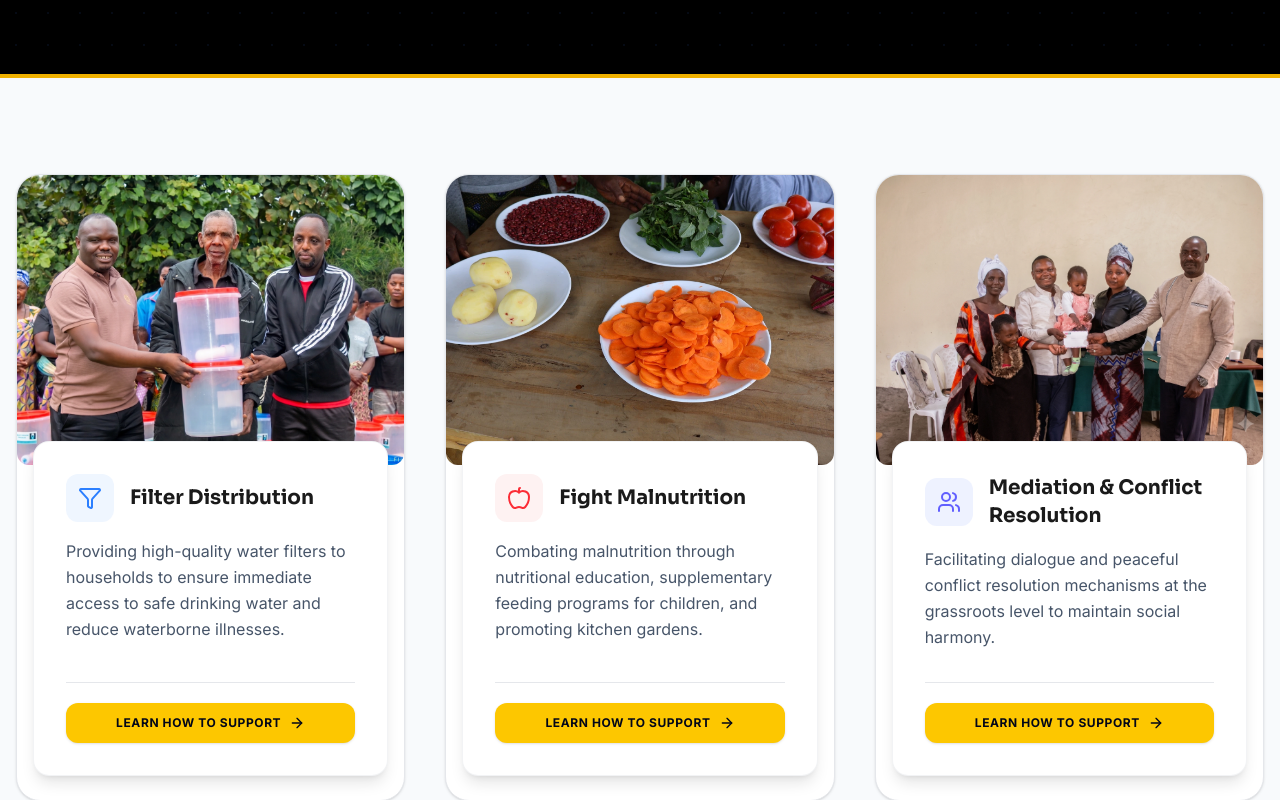
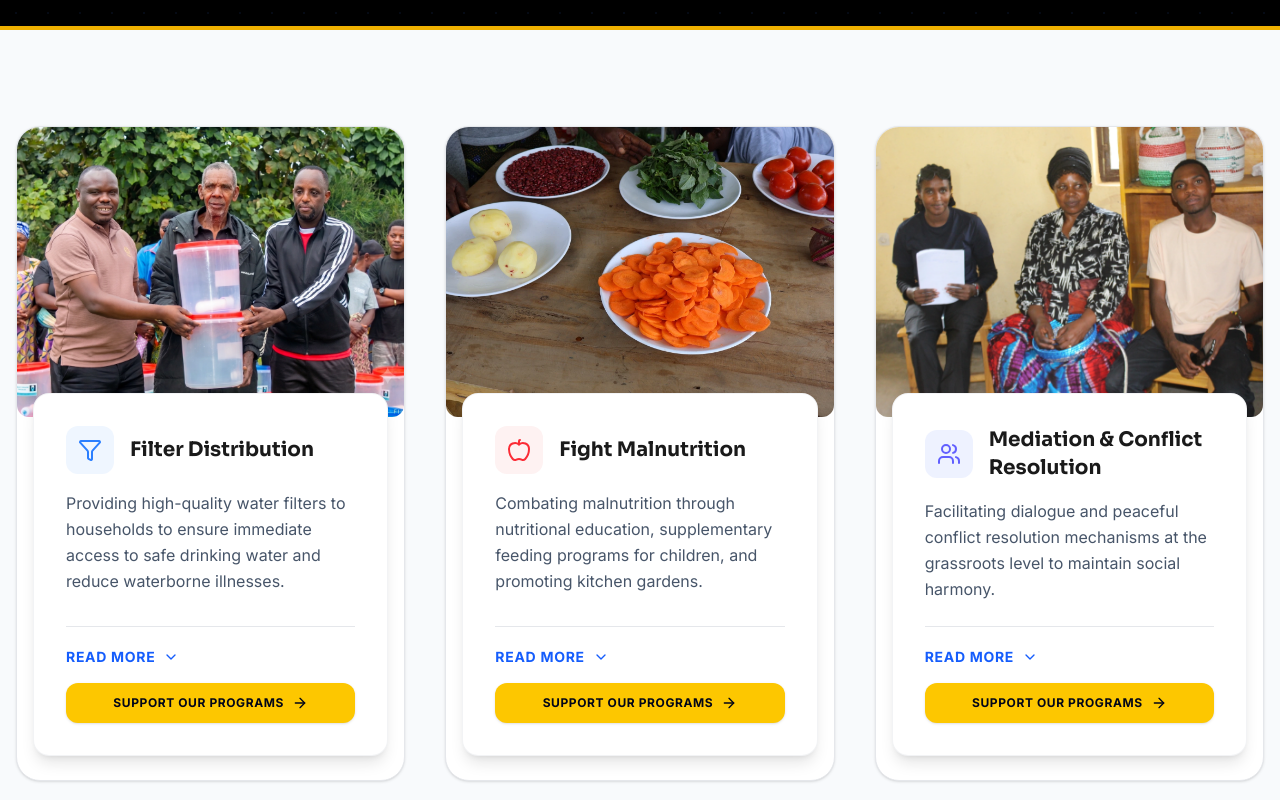
Before and after one commit to PEACE-DURABLE-DEVELOPMENT/PDD, a Next.js app: page /programs in a window 1280 px wide. Shown: the part 500-1300 px from the top of the page. Built offline with nearby package versions, Linux system fonts and the light colour scheme; no server answers.

Commit message:
Refactor programs page to use ProgramCard, update footer social links, adjust projects support button styling, and migrate px image to webp format

```diff
--- a/src/app/programs/page.tsx
+++ b/src/app/programs/page.tsx
@@ -1,8 +1,8 @@
-import SmartImage from "@/components/SmartImage";
-import { ArrowRight, Filter, Apple, Users, HeartPulse, BookOpenCheck, Landmark, TreePine } from "lucide-react";
+import { Filter, Apple, Users, HeartPulse, BookOpenCheck, Landmark, TreePine } from "lucide-react";
 import Link from "next/link";
 import { cookies } from "next/headers";
 import { translations } from "@/lib/translations";
+import ProgramCard from "@/components/ProgramCard";
 
 export const metadata = {
   title: "Our Programs | PDD Rwanda",
@@ -19,6 +19,7 @@ export default async function ProgramsPage() {
       id: "filter-distribution",
       title: t.programs.items.filter.title,
       description: t.programs.items.filter.desc,
+      full: lang === "fr" ? "Ce programme garantit que les familles vulnérables reçoivent des filtres à eau, réduisant les risques pour la santé et gardant les enfants en bonne santé pour l'école." : "This program ensures vulnerable families receive water filters, reducing health risks and keeping children healthy for school.",
       icon: Filter,
       color: "text-blue-500",
       bg: "bg-blue-50",
@@ -28,6 +29,7 @@ export default async function ProgramsPage() {
       id: "fight-malnutrition",
       title: t.programs.items.malnutrition.title,
       description: t.programs.items.malnutrition.desc,
+      full: lang === "fr" ? "Nous donnons aux mères les connaissances et les ressources nécessaires pour cultiver des aliments nutritifs, garantissant que les enfants grandissent forts et en bonne santé." : "We empower mothers with knowledge and resources to cultivate nutritious foods, ensuring children grow up strong and healthy.",
       icon: Apple,
       color: "text-red-500",
       bg: "bg-red-50",
@@ -37,15 +39,17 @@ export default async function ProgramsPage() {
       id: "mediation-and-conflict-resolution",
       title: t.programs.items.mediation.title,
       description: t.programs.items.mediation.desc,
+      full: lang === "fr" ? "En formant les dirigeants locaux à la résolution des conflits, nous bâtissons une base de compréhension mutuelle, transformant les communautés de l'intérieur." : "By training local leaders in conflict resolution, we build a foundation of mutual understanding, transforming communities from within.",
       icon: Users,
       color: "text-indigo-500",
       bg: "bg-indigo-50",
-      image: "/medi.webp",
+      image: "/px.webp",
     },
     {
       id: "trauma-healing",
       title: t.programs.items.healing.title,
       description: t.programs.items.healing.desc,
+      full: lang === "fr" ? "Nos conseillers dévoués offrent des espaces sûrs aux individus pour traiter le deuil et les traumatismes, ouvrant la voie à la guérison émotionnelle et à la paix." : "Our dedicated counselors provide safe spaces for individuals to process grief and trauma, paving the way for emotional recovery and peace.",
       icon: HeartPulse,
       color: "text-rose-500",
       bg: "bg-rose-50",
@@ -55,6 +59,7 @@ export default async function ProgramsPage() {
       id: "empowered-families-literacy",
       title: t.programs.items.literacy.title,
       description: t.programs.items.literacy.desc,
+      full: lang === "fr" ? "L'accès à l'éducation est un droit fondamental. Nous proposons des cours qui équipent les familles de compétences en lecture et en écriture, ouvrant les portes à de nouvelles opportunités." : "Access to education is a fundamental right. We offer classes that equip families with reading and writing skills, opening doors to new opportunities.",
       icon: BookOpenCheck,
       color: "text-orange-500",
       bg: "bg-orange-50",
@@ -64,6 +69,7 @@ export default async function ProgramsPage() {
       id: "vsla",
       title: t.programs.items.vsla.title,
       description: t.programs.items.vsla.desc,
+      full: lang === "fr" ? "Grâce à des groupes d'épargne localisés, les individus apprennent la gestion financière, accèdent à des micro-crédits et renforcent ensemble leur résilience économique." : "Through localized savings groups, individuals learn financial management, access micro-loans, and build economic resilience together.",
       icon: Landmark,
       color: "text-emerald-500",
       bg: "bg-emerald-50",
@@ -73,6 +79,7 @@ export default async function ProgramsPage() {
       id: "reserving-forests",
       title: t.programs.items.forests.title,
       description: t.programs.items.forests.desc,
+      full: lang === "fr" ? "Cette initiative environnementale encourage la plantation d'arbres communautaires et les pratiques durables pour lutter contre l'érosion des sols et préserver les ressources naturelles." : "This environmental initiative encourages community tree planting and sustainable practices to combat soil erosion and preserve natural resources.",
       icon: TreePine,
       color: "text-green-500",
       bg: "bg-green-50",
@@ -83,7 +90,7 @@ export default async function ProgramsPage() {
   return (
     <div className="flex flex-col min-h-screen bg-surface">
       {/* Hero Section */}
-      <section className="relative py-16 md:py-20 bg-black overflow-hidden border-b-4 border-yellow-500">
+      <section className="relative py-10 md:py-14 bg-black overflow-hidden border-b-4 border-yellow-500">
         {/* Subtle background gradient and patterns */}
         <div className="absolute inset-0 bg-[radial-gradient(circle_at_right,_var(--tw-gradient-stops))] from-blue-900/20 via-black to-black opacity-95"></div>
         <div className="absolute inset-0 opacity-[0.08]" style={{ backgroundImage: 'radial-gradient(#3b82f6 1px, transparent 1px)', backgroundSize: '32px 32px' }}></div>
@@ -111,53 +118,9 @@ export default async function ProgramsPage() {
       <section className="py-24 bg-surface-alt relative">
         <div className="container mx-auto px-4">
           <div className="grid grid-cols-1 md:grid-cols-2 lg:grid-cols-3 gap-8 lg:gap-10">
-            {programs.map((program) => {
-              const Icon = program.icon;
-              return (
-                <div
-                  key={program.id}
-                  className="group relative flex flex-col bg-surface rounded-3xl overflow-hidden shadow-sm hover:shadow-2xl transition-all duration-500 hover:-translate-y-2 border border-border"
-                >
-                  {/* Top Image */}
-                  <div className="w-full aspect-[4/3] relative overflow-hidden">
-                    <SmartImage
-                      cloudinaryUrl={program.image}
-                      label={`Program: ${program.title}`}
-                      aspectRatio="4/3"
-                      className="w-full h-full transform group-hover:scale-105 transition-transform duration-700"
-                    />
-                    {/* Gradient Overlay */}
-                    <div className="absolute inset-0 bg-gradient-to-t from-ink-heading/80 to-transparent opacity-0 group-hover:opacity-100 transition-opacity duration-500"></div>
-                  </div>
-
-                  {/* Card Content overlap */}
-                  <div className="relative p-8 flex flex-col flex-grow bg-surface z-10 transform -translate-y-6 mx-4 rounded-2xl shadow-lg border border-border/50 group-hover:border-primary/20 transition-colors">
-                    <div className="flex items-center gap-4 mb-4">
-                      <div className={`w-12 h-12 rounded-xl flex items-center justify-center shrink-0 ${program.bg}`}>
-                        <Icon className={`w-6 h-6 ${program.color}`} />
-                      </div>
-                      <h2 className="text-xl font-heading font-bold text-ink-heading line-clamp-2">
-                        {program.title}
-                      </h2>
-                    </div>
-
-                    <p className="text-ink-body mb-8 flex-grow leading-relaxed">
-                      {program.description}
-                    </p>
-
-                    <div className="mt-auto pt-5 border-t border-border">
-                      <Link
-                        href="/donate"
-                        className="w-full inline-flex items-center justify-center gap-2 bg-yellow-400 hover:bg-yellow-500 text-slate-950 font-bold py-3 px-5 rounded-xl text-xs uppercase tracking-wider transition-all duration-300 shadow-sm hover:shadow-md hover:-translate-y-0.5 group/link"
-                      >
-                        {lang === "fr" ? "Découvrez comment soutenir" : "Learn how to support"}
-                        <ArrowRight className="w-4 h-4 group-hover/link:translate-x-1 transition-transform" />
-                      </Link>
-                    </div>
-                  </div>
-                </div>
-              );
-            })}
+            {programs.map((program) => (
+              <ProgramCard key={program.id} program={program} lang={lang} t={t} />
+            ))}
           </div>
         </div>
       </section>
@@ -168,10 +131,10 @@ export default async function ProgramsPage() {
         <div className="absolute inset-0 opacity-[0.03] pointer-events-none" style={{ backgroundImage: 'radial-gradient(#eab308 1px, transparent 1px)', backgroundSize: '24px 24px' }}></div>
 
         <div className="container mx-auto px-4 relative z-10">
-          <div className="relative bg-black rounded-[3rem] p-10 md:p-20 text-center overflow-hidden border-2 border-slate-800 shadow-2xl">
+          <div className="relative bg-slate-950 rounded-[2rem] md:rounded-[3rem] p-8 md:p-16 lg:p-20 text-center overflow-hidden border-2 border-slate-800 shadow-2xl">
             {/* Glowing blur effects */}
-            <div className="absolute top-0 right-0 -translate-y-1/3 translate-x-1/3 w-[300px] h-[300px] bg-blue-600/30 rounded-full blur-3xl pointer-events-none"></div>
-            <div className="absolute bottom-0 left-0 translate-y-1/3 -translate-x-1/3 w-[300px] h-[300px] bg-yellow-500/20 rounded-full blur-3xl pointer-events-none"></div>
+            <div className="absolute -top-24 -right-24 w-96 h-96 bg-blue-600/40 rounded-full blur-[100px] pointer-events-none"></div>
+            <div className="absolute -bottom-24 -left-24 w-96 h-96 bg-yellow-500/20 rounded-full blur-[100px] pointer-events-none"></div>
 
             <div className="relative z-10 max-w-3xl mx-auto flex flex-col items-center">
               {/* badge */}
--- a/src/components/Footer.tsx
+++ b/src/components/Footer.tsx
@@ -103,11 +103,6 @@ export default async function Footer() {
 
         <div className="pt-8 border-t border-slate-900 flex flex-col md:flex-row items-center justify-between gap-4 text-sm text-slate-500">
           <p>© {new Date().getFullYear()} Peace and Durable Development (PDD). {t.footer.allRightsReserved}</p>
-          <div className="flex items-center gap-4">
-            <Link href="#" className="hover:text-yellow-400 transition-colors">Twitter</Link>
-            <Link href="#" className="hover:text-yellow-400 transition-colors">Facebook</Link>
-            <Link href="#" className="hover:text-yellow-400 transition-colors">LinkedIn</Link>
-          </div>
         </div>
       </div>
     </footer>
--- /dev/null
+++ b/src/components/ProgramCard.tsx
@@ -0,0 +1,72 @@
+"use client";
+
+import { useState } from "react";
+import SmartImage from "@/components/SmartImage";
+import Link from "next/link";
+import { ArrowRight, ChevronDown, ChevronUp } from "lucide-react";
+
+export default function ProgramCard({ program, lang, t }: { program: any, lang: string, t: any }) {
+  const [expanded, setExpanded] = useState(false);
+  const Icon = program.icon;
+
+  return (
+    <div className="group relative flex flex-col bg-surface rounded-3xl overflow-hidden shadow-sm hover:shadow-2xl transition-all duration-500 hover:-translate-y-2 border border-border">
+      {/* Top Image */}
+      <div className="w-full aspect-[4/3] relative overflow-hidden">
+        <SmartImage
+          cloudinaryUrl={program.image}
+          label={`Program: ${program.title}`}
+          aspectRatio="4/3"
+          className="w-full h-full transform group-hover:scale-105 transition-transform duration-700 object-cover"
+        />
+        <div className="absolute inset-0 bg-gradient-to-t from-ink-heading/80 to-transparent opacity-0 group-hover:opacity-100 transition-opacity duration-500"></div>
+      </div>
+
+      {/* Card Content overlap */}
+      <div className="relative p-8 flex flex-col flex-grow bg-surface z-10 transform -translate-y-6 mx-4 rounded-2xl shadow-lg border border-border/50 group-hover:border-primary/20 transition-colors">
+        <div className="flex items-center gap-4 mb-4">
+          <div className={`w-12 h-12 rounded-xl flex items-center justify-center shrink-0 ${program.bg}`}>
+            <Icon className={`w-6 h-6 ${program.color}`} />
+          </div>
+          <h2 className="text-xl font-heading font-bold text-ink-heading line-clamp-2">
+            {program.title}
+          </h2>
+        </div>
+
+        <div className="text-ink-body mb-6 flex-grow leading-relaxed">
+          <p>{program.description}</p>
+          <div
+            className={`grid transition-all duration-500 ease-in-out ${expanded ? "grid-rows-[1fr] opacity-100 mt-4" : "grid-rows-[0fr] opacity-0"}`}
+          >
+            <div className="overflow-hidden">
+              <p className="text-sm text-ink-body/90 font-light border-l-2 border-primary/30 pl-3">
+                {program.full}
+              </p>
+            </div>
+          </div>
+        </div>
+
+        <div className="mt-auto pt-5 border-t border-border flex flex-col gap-4">
+          <button
+            onClick={() => setExpanded(!expanded)}
+            className="flex items-center gap-2 text-sm font-bold text-blue-600 hover:text-blue-700 transition-colors uppercase tracking-wider w-fit"
+          >
+            {expanded ? (
+              <>{t.projects?.readLessBtn || "Read Less"} <ChevronUp className="w-4 h-4" /></>
+            ) : (
+              <>{t.common?.readMore || "Read More"} <ChevronDown className="w-4 h-4" /></>
+            )}
+          </button>
+
+          <Link
+            href="/donate"
+            className="w-full inline-flex items-center justify-center gap-2 bg-yellow-400 hover:bg-yellow-500 text-slate-950 font-bold py-3 px-5 rounded-xl text-xs uppercase tracking-wider transition-all duration-300 shadow-sm hover:shadow-md hover:-translate-y-0.5 group/link"
+          >
+            {t.common?.supportPrograms || (lang === "fr" ? "Soutenir Nos Programmes" : "Support Our Programs")}
+            <ArrowRight className="w-4 h-4 group-hover/link:translate-x-1 transition-transform" />
+          </Link>
+        </div>
+      </div>
+    </div>
+  );
+}
```
Also changed, not shown: src/components/ProjectsClient.tsx (+4 -4 lines), public/px.jpeg (deleted), public/px.webp (added).
